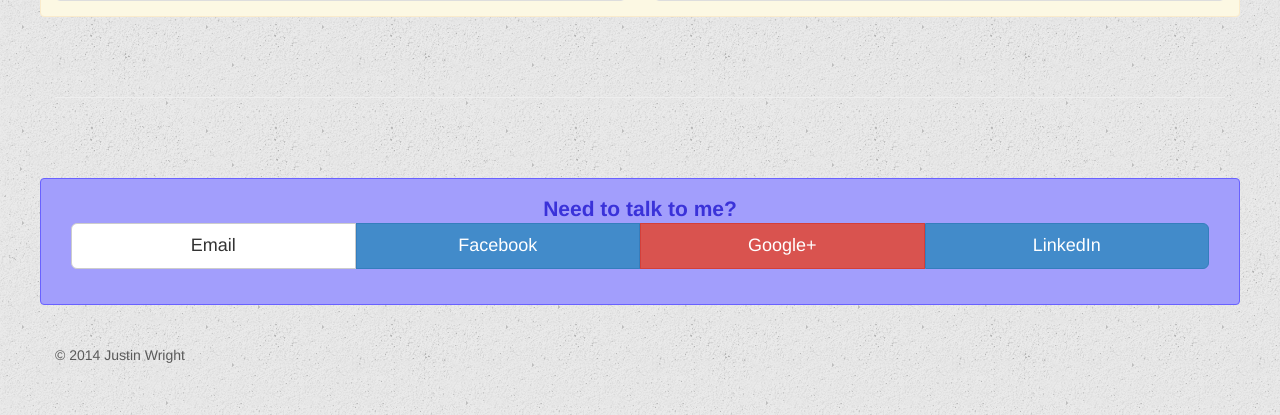
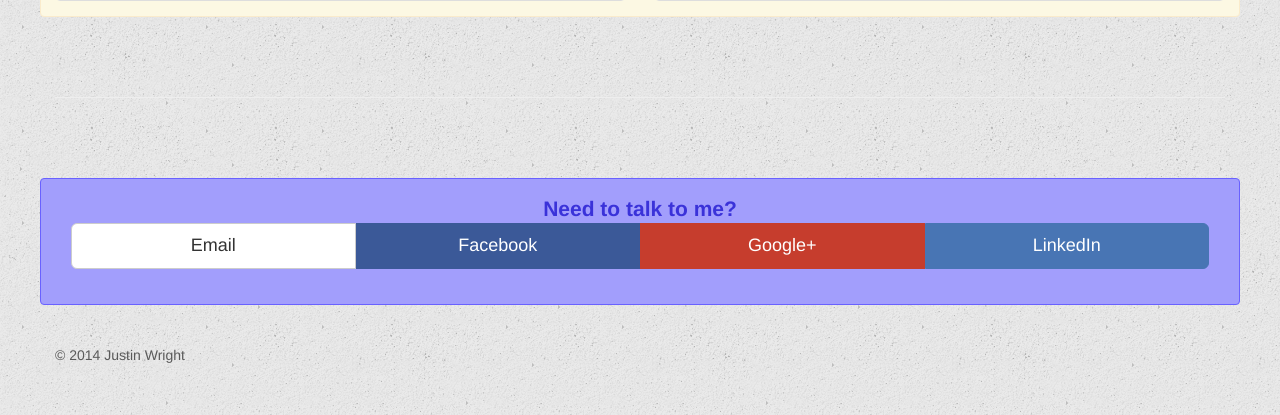
Before and after one commit to jswright91/jswright91.github.io, a PHP site: page / in a window 1280 px wide. Shown: the part 4624-5039 px from the top of the page. Run offline with PHP 8.4, Linux system fonts and the light colour scheme; some libraries are stand-ins or nearby versions.

Commit message:
10.10.2014.r31p
social color buttons

```diff
--- a/css/carousel.css
+++ b/css/carousel.css
@@ -139,6 +139,24 @@ body {
   color: #3a32d9;
 }
 
+.btn-facebook {
+  color: #ffffff;
+  background-color: #3B5998;
+  border-color: #3B5998;
+}
+
+.btn-google {
+  color: #ffffff;
+  background-color: #C63D2D;
+  border-color: #C63D2D;
+}
+
+.btn-linkedin {
+  color: #ffffff;
+  background-color: #4875B4;
+  border-color: #4875B4;
+}
+
 /* RESPONSIVE CSS
 -------------------------------------------------- */
 
--- a/index.html
+++ b/index.html
@@ -167,9 +167,9 @@
 			  <strong>Need to talk to me?</strong><br>
         <div class="btn-group btn-group-justified">
   			  <a role="button" class="btn btn-lg btn-default" href="mailto:jswright91@gmail.com" target="_blank">Email</a>
-          <a role="button" class="btn btn-lg btn-primary" href="http://goo.gl/VyH5Ou" target="_blank">Facebook</a>
-          <a role="button" class="btn btn-lg btn-danger" href="http://goo.gl/ck4QtM" target="_blank">Google+</a>
-          <a role="button" class="btn btn-lg btn-primary" href="http://goo.gl/RFnYGF" target="_blank">LinkedIn</a>
+          <a role="button" class="btn btn-lg btn-facebook" href="http://goo.gl/VyH5Ou" target="_blank">Facebook</a>
+          <a role="button" class="btn btn-lg btn-google" href="http://goo.gl/ck4QtM" target="_blank">Google+</a>
+          <a role="button" class="btn btn-lg btn-linkedin" href="http://goo.gl/RFnYGF" target="_blank">LinkedIn</a>
         </div>
 			</address>
 		  </div>
```
